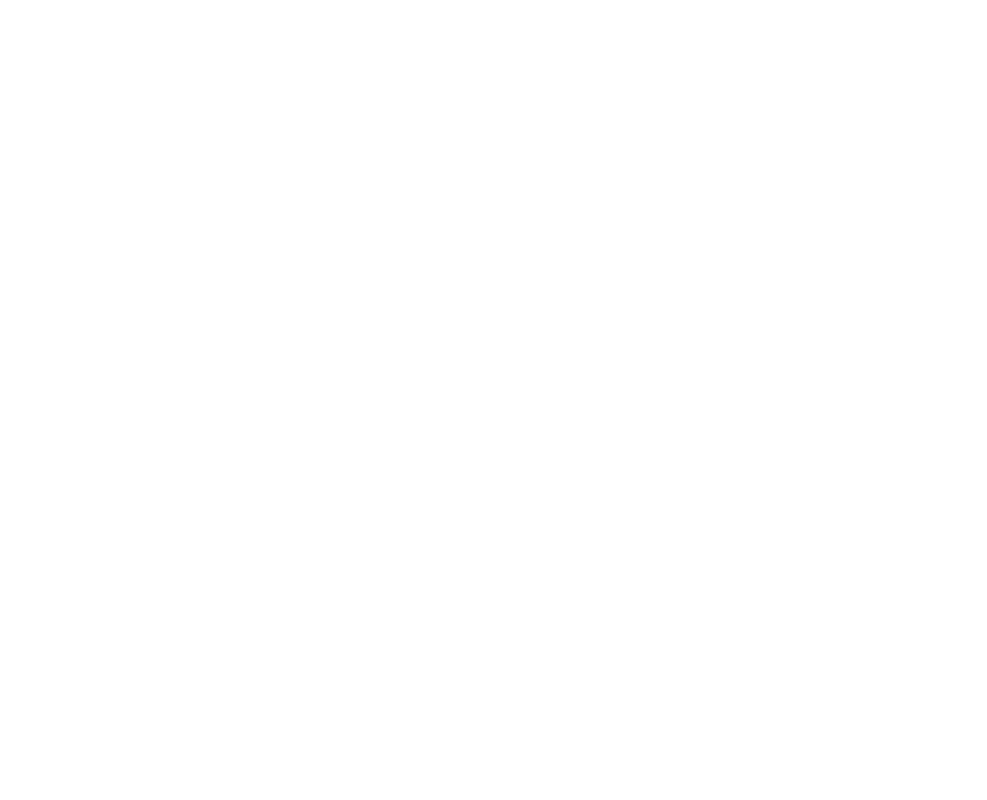
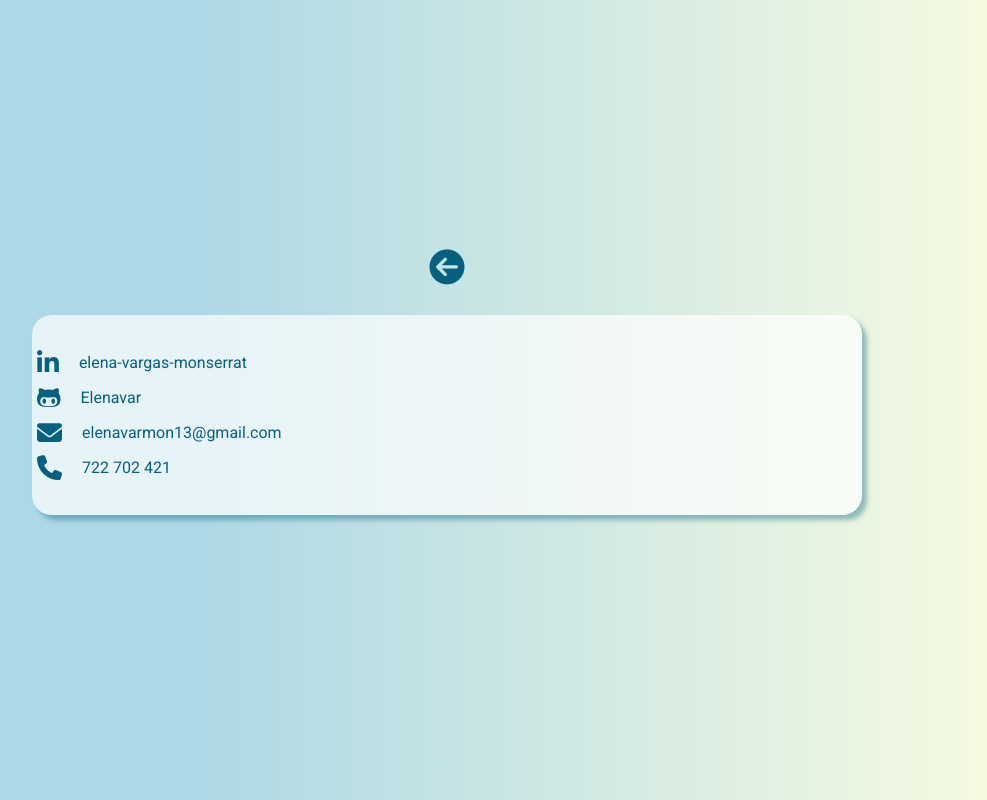
Before and after one commit to Elenavar/portfolio, a React (Create React App) app: page /#/menu/contact in a window 1280 px wide. Before the commit this address had no page. Shown: the whole page, without its empty margins (193-1180 px from the left). Built offline with nearby package versions, Linux system fonts and the light colour scheme; a web font is replaced by a local one.

Commit message:
add contact page and update aboute me page

```diff
--- a/public/index.html
+++ b/public/index.html
@@ -33,7 +33,7 @@
       href="https://fonts.googleapis.com/css2?family=Montserrat:wght@300;400;500&family=Spectral+SC:wght@300;400;600;700&display=swap"
       rel="stylesheet"
     />
-    <link href="https://fonts.googleapis.com/css2?family=Anton&display=swap" rel="stylesheet">
+    <link href="https://fonts.googleapis.com/css2?family=Anton&family=Arvo&family=Roboto&display=swap" rel="stylesheet">
     <title>I am web developer</title>
   </head>
   <body>
--- /dev/null
+++ b/src/components/AboutMe.js
@@ -0,0 +1,38 @@
+import "../styles/components/AboutMe.scss";
+import { Link } from "react-router-dom";
+import photo from "../images/aboutmepage.jpg";
+
+function AboutMe() {
+  return (
+    <div className="aboutmePage">
+      <div className="aboutmePage__back">
+        <Link to="/menu" className="menu__back--link link">
+          <i class="fa-sharp fa-solid fa-circle-arrow-left"></i>
+        </Link>
+      </div>
+      <div className="aboutmePage__paper">
+        <article className="aboutmePage__paper--article">
+          <div className="aboutmePage__paper--imgbg imgbg"><img className="imgbg__img" src={photo}></img></div>
+          <div className="aboutmePage__paper--text text">
+              <h2 className="text__title">
+                Lorem ipsum.
+              </h2>
+              <p className="text__desc">
+                Lorem ipsum dolor sit amet consectetur adipiscing elit lobortis,
+                dictum dui sapien vehicula scelerisque sociosqu semper pretium
+                laoreet, dis habitasse eget posuere montes ornare luctus. Tincidunt
+                fames mi potenti porttitor aenean integer imperdiet cum, odio
+                nascetur ad litora gravida conubia fusce et, nostra pulvinar
+                phasellus molestie tellus ultricies aliquam. Id himenaeos curae
+                fusce netus sollicitudin metus aptent risus aliquam feugiat cras
+                per, pharetra cum mollis viverra nullam urna lacinia nulla tempus
+                placerat.
+              </p>
+          </div>
+        </article>
+      </div>
+    </div>
+  );
+}
+
+export default AboutMe;
--- a/src/components/App.js
+++ b/src/components/App.js
@@ -5,17 +5,19 @@ import Homepage from './Hompage';
 // import Footer from './Footer';
 import Projects from './Projects';
 import Menu from './Menu';
+import AboutMe from './AboutMe';
+import Contact from './Contact';
 
 function App() {
   return (
     <div className="page">
-      {/* <Header /> */}
       <Routes>
         <Route path="/" element={<Homepage />}></Route>
         <Route path="/menu" element={<Menu></Menu>}></Route>
         <Route path="/menu/projects" element={<Projects></Projects>}></Route>
+        <Route path="/menu/aboutme" element={<AboutMe></AboutMe>}></Route>
+        <Route path="/menu/contact" element={<Contact></Contact>}></Route>
       </Routes>
-      {/* <Footer /> */}
     </div>
   );
 }
--- /dev/null
+++ b/src/components/Contact.js
@@ -0,0 +1,36 @@
+import '../styles/components/Contact.scss';
+import { Link } from 'react-router-dom';
+function Contact(){
+return(
+    <div className="contactPage">
+        <div className="contactPage__back">
+        <Link to="/menu" className="contactPage__back--link link">
+          <i class="fa-sharp fa-solid fa-circle-arrow-left"></i>
+        </Link>
+      </div>
+        <div className="contactPage__paper">
+            <ul className="contactPage__paper--list contactList">
+            <a className='contactList__link'>
+                <li className="contactList__link--item">
+                <i className="fa-brands fa-linkedin-in icon"></i>
+                <p> elena-vargas-monserrat</p></li>
+            </a>
+            <a className='contactList__link'>
+                <li className="contactList__link--item">
+                <i className="fa-brands fa-github-alt icon"></i> <p>Elenavar</p></li>
+            </a>
+            <a classnama className='contactList__link' href="">
+                <li className="contactList__link--item">
+                <i class="fa-solid fa-envelope icon"></i> <p>elenavarmon13@gmail.com</p></li>
+            </a>
+            <a classnama className='contactList__link'href="">
+                <li className="contactList__link--item">
+                <i class="fa-solid fa-phone icon"></i> <p>722 702 421</p></li>
+            </a>
+            </ul>
+        </div>
+    </div>
+)
+}
+
+export default Contact;
--- a/src/components/Projects.js
+++ b/src/components/Projects.js
@@ -25,7 +25,8 @@ function Projects() {
     <>
     <div className='projectsPage'>
     <div className="projectsPage__back">
-        <Link to="/menu" className="projectsPage__back--link link"><p className="link__text">back</p></Link>
+        <Link to="/menu" className="projectsPage__back--link link">
+          <i class="fa-sharp fa-solid fa-circle-arrow-left"></i></Link>
     </div>
       <div className="projectsPage__paper">
         <ul className='projectsPage__paper--list list'>
--- /dev/null
+++ b/src/styles/components/AboutMe.scss
@@ -0,0 +1,87 @@
+@import '../core/Variables.scss';
+
+.aboutmePage{
+    background: linear-gradient(to right, lightblue 30%, lightyellow 100%);
+  height: 100%;
+  display: flex;
+  flex-direction: column;
+  justify-content: center;
+  align-items: center;
+  &__back {
+
+        display: flex;
+        justify-content: center;
+        align-items: center;
+        margin-bottom: 30px;
+        &--link {
+          &:hover {
+            -webkit-text-stroke: 2px rgb(6, 97, 128);
+            color: rgb(129, 180, 197);
+          }
+          cursor: pointer;
+          text-transform: uppercase;
+          text-decoration: none;
+          font-family: $mainText;
+          color: rgb(6, 97, 128);
+          font-size: 25px;
+          @media all and (min-width: 768px) {
+            font-size: 30px;
+          }
+          @media all and (min-width: 768px) {
+            font-size: 35px;
+          }
+        }
+      }
+  &__paper {
+    margin: 20px;
+    font-size: 12px;
+    padding: 15px;
+    box-shadow: 5px 5px 5px rgba(6, 97, 128, 0.4);
+    font-family: $mainText;
+    background-color: rgba(white, 0.7);
+    border-radius: 20px;
+    justify-content: center;
+    align-items: center;
+    @media all and (min-width: 768px) {
+      width: 730px;
+      padding: 30px 0;
+      font-size: 20px;
+    }
+    @media all and (min-width: 1200px) {
+      width: 830px;
+      padding: 30px 0;
+      font-size: 25px;
+    }
+    &--article{
+        display: flex;
+        flex-direction: column;
+        justify-content: center;
+        align-items: center;
+        gap: 30px;
+        @media all and (min-width: 768px){
+        flex-direction: row;
+
+        }
+    }
+
+  }
+}
+
+.imgbg{
+    padding: 10px;
+    background-color: lightblue;
+    border-radius: 5%;
+    &__img{
+        width: 150px;
+        border-radius: 5%;
+    }
+}
+
+.text{
+    &__title{
+color: rgb(6, 97, 128);
+    }
+    &__desc{
+font-family: 'Roboto', 'Sans Serif';
+    }
+}
--- /dev/null
+++ b/src/styles/components/Contact.scss
@@ -0,0 +1,80 @@
+@import '../core/Variables.scss';
+
+.contactPage{
+    background: linear-gradient(to right, lightblue 30%, lightyellow 100%);
+    height: 100%;
+    display: flex;
+    flex-direction: column;
+    justify-content: center;
+    align-items: center;
+    &__back {
+
+        display: flex;
+        justify-content: center;
+        align-items: center;
+        margin-bottom: 30px;
+        &--link {
+          &:hover {
+            -webkit-text-stroke: 2px rgb(6, 97, 128);
+            color: rgb(129, 180, 197);
+          }
+          cursor: pointer;
+          text-transform: uppercase;
+          text-decoration: none;
+          font-family: $mainText;
+          color: rgb(6, 97, 128);
+          font-size: 25px;
+          @media all and (min-width: 768px) {
+            font-size: 30px;
+          }
+          @media all and (min-width: 768px) {
+            font-size: 35px;
+          }
+        }
+      }
+      &__paper {
+        margin: 20px;
+        font-size: 12px;
+        padding: 15px;
+        box-shadow: 5px 5px 5px rgba(6, 97, 128, 0.4);
+        font-family: $mainText;
+        background-color: rgba(white, 0.7);
+        border-radius: 20px;
+        justify-content: center;
+        align-items: center;
+        @media all and (min-width: 768px) {
+          width: 730px;
+          padding: 30px 0;
+          font-size: 20px;
+        }
+        @media all and (min-width: 1200px) {
+          width: 830px;
+          padding: 30px 0;
+          font-size: 25px;
+        }
+}
+
+}
+
+.contactList{
+    display: flex;
+    flex-direction: column;
+    justify-content: center;
+    align-items: flex-start;
+    &__link{
+        &--item{
+            color: rgb(6, 97, 128);
+            padding: 5px;
+            font-family: 'Roboto', 'Sans Serif';
+            font-size: 16px;
+            display: flex;
+            justify-content: center;
+            align-items: center;
+            gap: 20px;
+        }
+    }
+}
+
+.icon{
+    font-size: 25px;
+}
```
Also changed, not shown: src/components/Menu.js (+20 -10 lines), src/styles/components/Menu.scss (+34 -37 lines), src/styles/components/Projects.scss (+18 -13 lines), src/images/aboutmepage.jpg (added).
